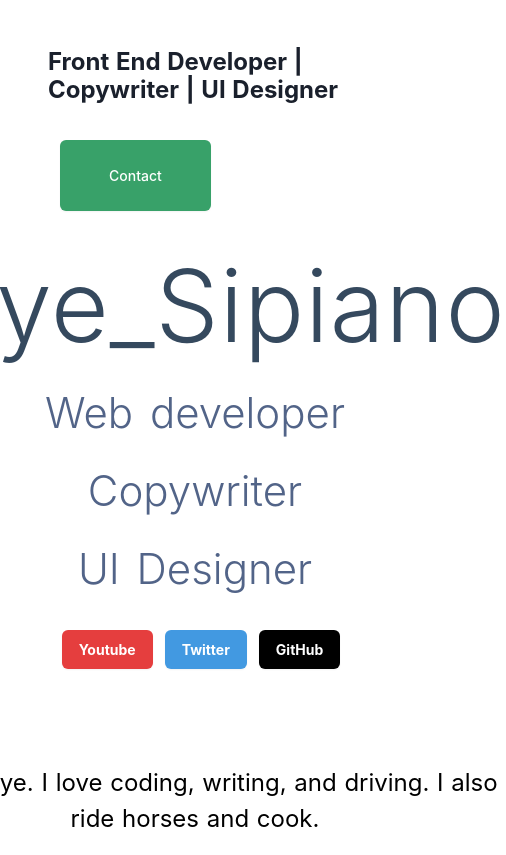
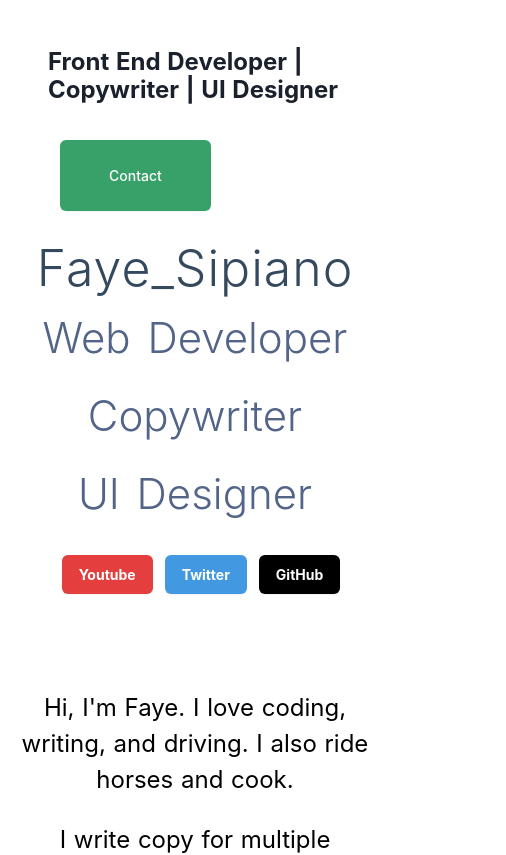
Before and after one commit to FSipiano/faye_portfolio, a Nuxt app: page / in a window 390 px wide. Shown: the top 855 px of the page, 506 px wide, since content can reach past the window. Built offline with nearby package versions, Linux system fonts and the light colour scheme.

Commit message:
Fixed responsiveness and fixed contact page

```diff
--- a/pages/contact.vue
+++ b/pages/contact.vue
@@ -77,6 +77,22 @@
 
 <script>
 export default {
-
+  data(){
+   return {
+        title: 'Faye_Sipiano - Contact'
+      }
+    },
+    head() {
+      return {
+        title: this.title,
+        meta: [
+          {
+            hid: 'description',
+            name: 'description',
+            content: 'My custom description'
+          }
+        ]
+      }
+    }
 }
 </script>
--- a/pages/index.vue
+++ b/pages/index.vue
@@ -3,8 +3,8 @@
     <Navbar class="py-5 px-12"></Navbar>
     <div class="container">
       <div>
-        <h1 class="title">Faye_Sipiano</h1>
-        <h2 class="subtitle">Web developer</h2>
+        <h1 class="title lg:text-3xl">Faye_Sipiano</h1>
+        <h2 class="subtitle">Web Developer</h2>
         <h3 class="subtitle">Copywriter</h3>
         <h4 class="subtitle">UI Designer</h4>
         <div class="links">
@@ -33,7 +33,7 @@
             GitHub
           </a>
         </div>
-        <p class="paragraph pt-24 px-36">
+        <p class="paragraph pt-24 px-36 ">
           Hi, I'm Faye. I love coding, writing, and driving. I also ride horses
           and cook.
         </p>
@@ -62,6 +62,24 @@
 
 <script>
 export default {
+   data() {
+      return {
+        title: 'Faye_Sipiano - Home'
+      }
+    },
+    head() {
+      return {
+        title: this.title,
+        meta: [
+          {
+            hid: 'description',
+            name: 'description',
+            content: 'My custom description'
+          }
+        ]
+      }
+    },
+
   components: {
 
   },
@@ -87,7 +105,7 @@ export default {
     "Segoe UI", Roboto, "Helvetica Neue", Arial, sans-serif;
   display: block;
   font-weight: 300;
-  font-size: 100px;
+  font-size: 50px;
   color: #35495e;
   letter-spacing: 1px;
 }
```
